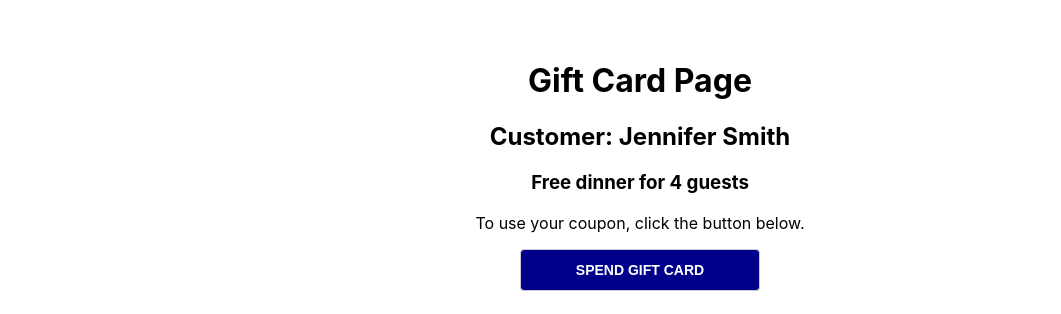
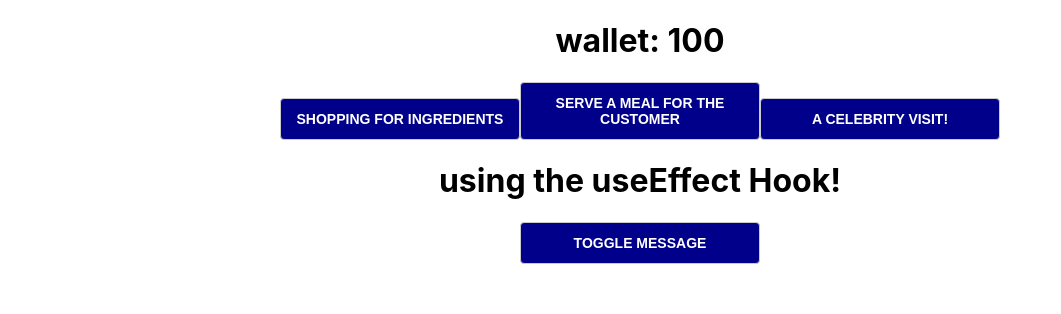
Before and after one commit to rhiz0m/metaReactAdvanced, a React (Create React App) app: page / in a window 1280 px wide. Shown: the top 314 px of the page, without its empty margins (0-1061 px from the left). Built offline with nearby package versions, Linux system fonts and the light colour scheme; no server answers.

Commit message:
Working with use reducer

```diff
--- a/src/App.js
+++ b/src/App.js
@@ -4,7 +4,8 @@ import { QueryClient, QueryClientProvider } from "@tanstack/react-query"
 import FetchDataAsyncAwait from "./module2/FetchDataAsyncAwait"
 import GoalApp from "./module2/GoalApp"
 import GiftCard from "./module2/Lab_giftCard"
-
+import UseEffectInTabs from "./module2/UseEffectInTabs"
+import UseReducer from "./module2/UseReducer"
 
 const queryClient = new QueryClient()
 
@@ -12,6 +13,8 @@ function App() {
   return (
     <QueryClientProvider client={queryClient}>
       <div className="App">
+        <UseReducer />
+        <UseEffectInTabs />
         <GiftCard />
         <GoalApp />
         <FetchDataAsyncAwait />
--- /dev/null
+++ b/src/module2/UseEffectInTabs.js
@@ -0,0 +1,35 @@
+import React, { useEffect, useState } from "react"
+
+export default function UseEffectInTabs() {
+  const [toggle, setToggle] = useState(false)
+
+  const clickHandler = () => {
+    setToggle(!toggle)
+  }
+
+  useEffect(() => {
+    document.title = toggle
+      ? "Welcome to little lemon"
+      : "using the useEffect Hook"
+  }, [toggle])
+
+  return (
+    <div>
+      <h1>using the useEffect Hook!</h1>
+      <button onClick={clickHandler}>Toggle message</button>
+      {toggle && <h2>Welcome to little Lemon Restaurant</h2>}
+    </div>
+  )
+}
+
+//  useEffect(() => {
+//    document.title = toggle
+//      ? "Welcome to little lemon"
+//      : "using the useEffect Hook"
+//  }, [toggle])
+
+/**
+ * If the dependency array is empty [], it wont track changes.
+ * If changing to [toggle], useEffect will watch to when there is an update to the value.
+ * Then the usEffect Hook will be run everytime the button is clicked
+ */
--- /dev/null
+++ b/src/module2/UseReducer.js
@@ -0,0 +1,30 @@
+import { useReducer } from "react"
+
+const reducer = (state, action) => {
+  if (action.type === "buy_ingredients") return { money: state.money - 10 }
+  if (action.type === "sell_a_meal") return { money: state.money + 10 }
+  if (action.type === "celebrity_visit") return { money: state.money + 5000 }
+  return state
+}
+
+export default function UseReducer() {
+  const initialState = { money: 100 }
+  const [state, dispatch] = useReducer(reducer, initialState)
+
+  return (
+    <div>
+      <h1>wallet: {state.money}</h1>
+      <div>
+        <button onClick={() => dispatch({ type: "buy_ingredients" })}>
+          Shopping for ingredients
+        </button>
+        <button onClick={() => dispatch({ type: "sell_a_meal" })}>
+          Serve a meal for the customer
+        </button>
+        <button onClick={() => dispatch({ type: "celebrity_visit" })}>
+          A celebrity visit!
+        </button>
+      </div>
+    </div>
+  )
+}
```
